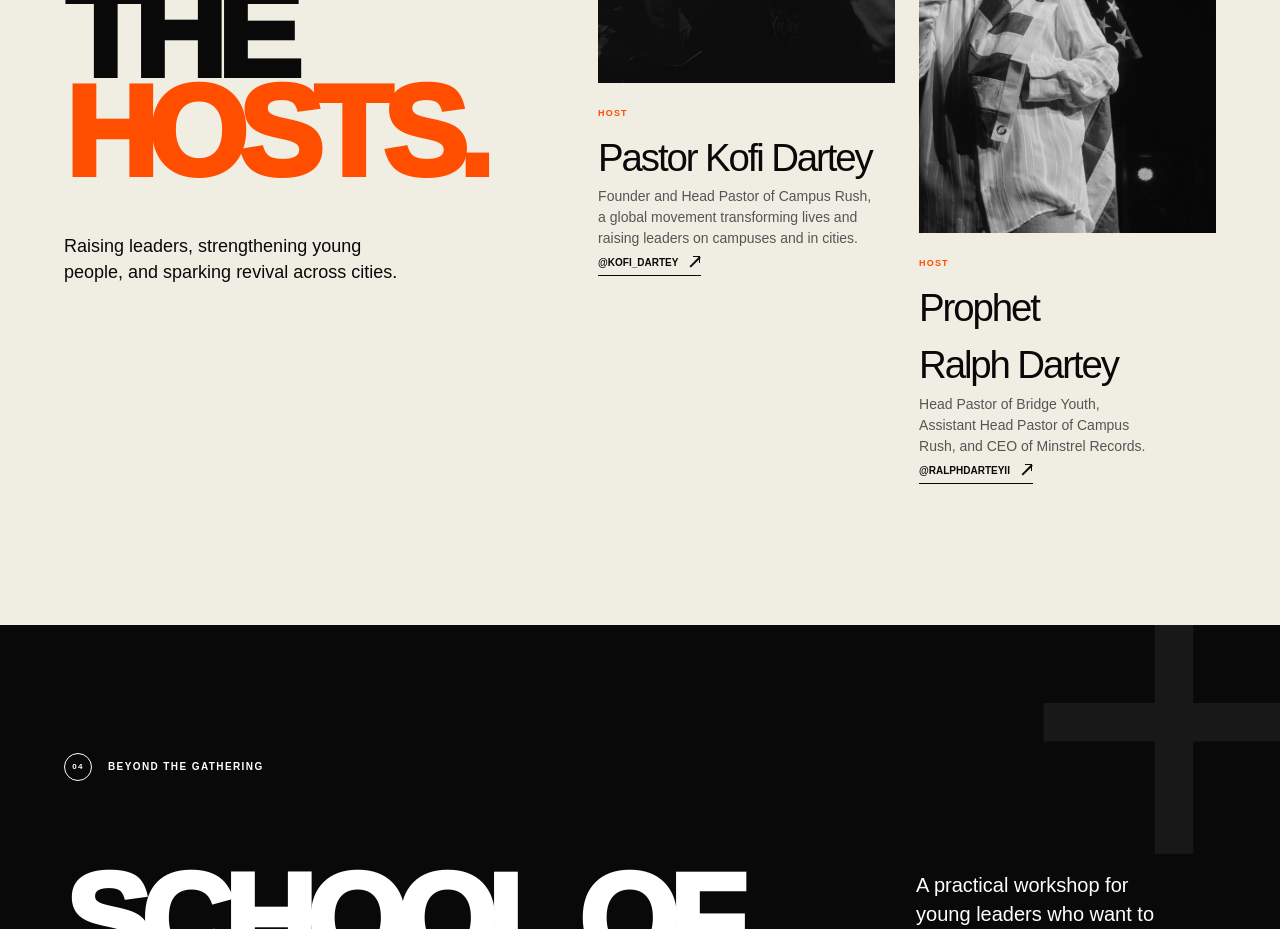
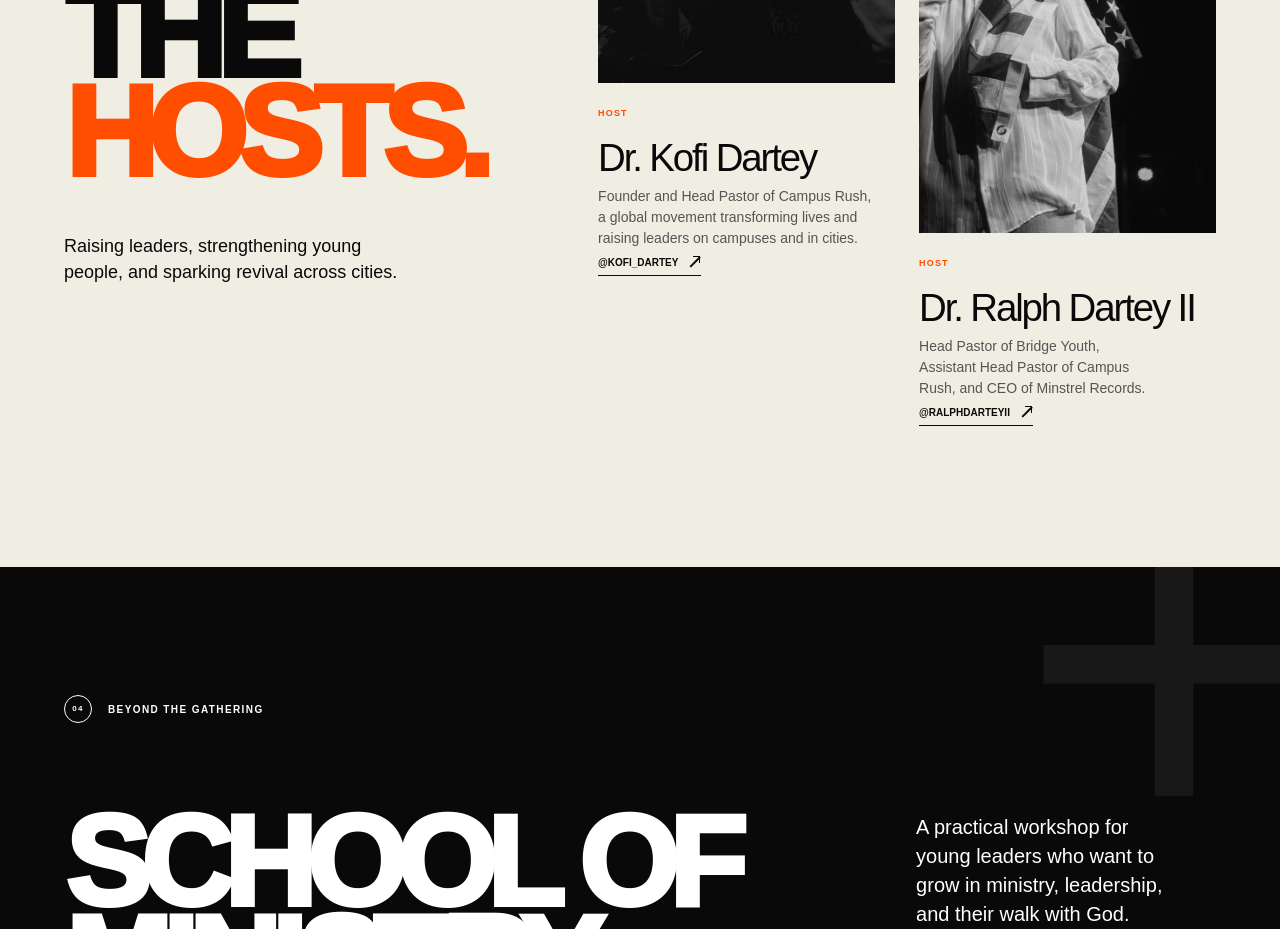
Before and after one commit to Etooluwa/wyppglobal, a Next.js app: page / in a window 1280 px wide. Shown: the part 5400-6329 px from the top of the page. Built offline with nearby package versions, Linux system fonts and the light colour scheme; what world-atlas would draw is missing.

Commit message:
Update WYPP host titles

```diff
--- a/app/page.tsx
+++ b/app/page.tsx
@@ -121,16 +121,16 @@ export default function Home() {
         </div>
         <div className="hostGrid">
           <article className="hostCard">
-            <div className="hostImage"><img src="/images/host-kofi.jpg" alt="Pastor Kofi Dartey speaking" /><span>01 / 02</span></div>
+            <div className="hostImage"><img src="/images/host-kofi.jpg" alt="Dr. Kofi Dartey speaking" /><span>01 / 02</span></div>
             <p className="role">Host</p>
-            <h3>Pastor Kofi Dartey</h3>
+            <h3>Dr. Kofi Dartey</h3>
             <p>Founder and Head Pastor of Campus Rush, a global movement transforming lives and raising leaders on campuses and in cities.</p>
             <a href="https://www.instagram.com/kofi_dartey/">@kofi_dartey <Arrow /></a>
           </article>
           <article className="hostCard offset">
-            <div className="hostImage"><img src="/images/host-ralph.jpg" alt="Prophet Ralph Dartey speaking" /><span>02 / 02</span></div>
+            <div className="hostImage"><img src="/images/host-ralph.jpg" alt="Dr. Ralph Dartey II speaking" /><span>02 / 02</span></div>
             <p className="role">Host</p>
-            <h3>Prophet Ralph Dartey</h3>
+            <h3>Dr. Ralph Dartey II</h3>
             <p>Head Pastor of Bridge Youth, Assistant Head Pastor of Campus Rush, and CEO of Minstrel Records.</p>
             <a href="https://www.instagram.com/ralphdarteyii/">@ralphdarteyii <Arrow /></a>
           </article>
```
